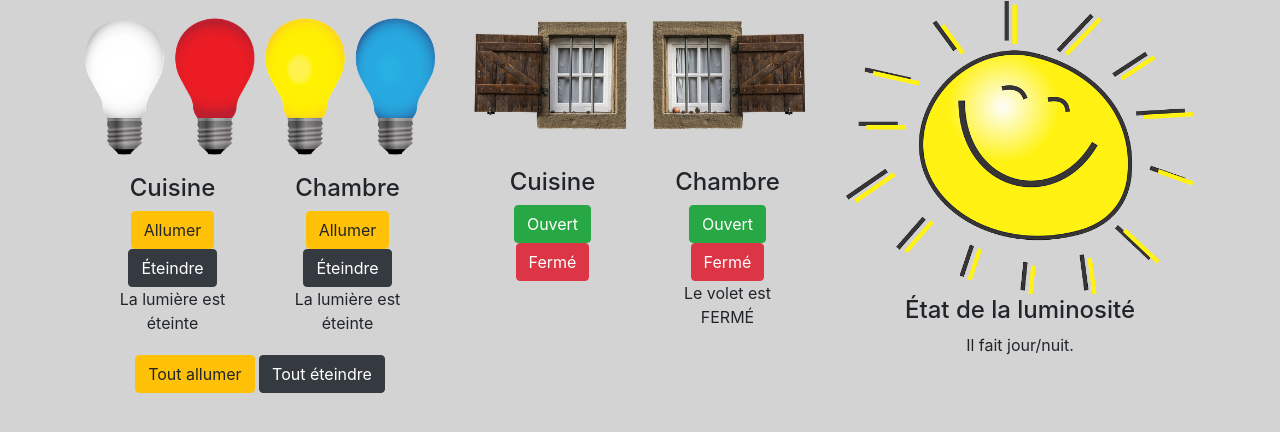
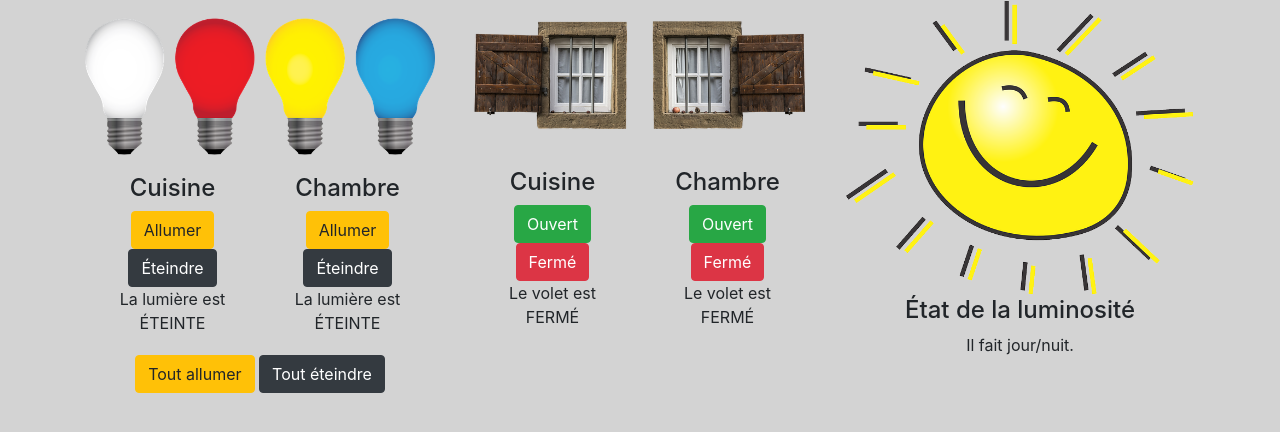
Before and after one commit to mgabelle/interfaceIot, a Flask app: page / in a window 1280 px wide. Shown: the part 187-619 px from the top of the page. Run offline with Flask 2, Linux system fonts and the light colour scheme; some libraries are stand-ins or nearby versions.

Commit message:
fix variable number dans blindDown()

```diff
--- a/static/script.js
+++ b/static/script.js
@@ -40,18 +40,18 @@ function useApi(state,light){
 // lightAll
 function lightAllOn(){
     var xhttp =new XMLHttpRequest();
-    xhttp.open("GET",url+"lightOn/11/13");
+    xhttp.open("GET",url+"lightAllOn/11/13");
     xhttp.send();
 }
 
 function lightAllOff(){
     var xhttp =new XMLHttpRequest();
-    xhttp.open("GET",url+"lightOff/11/13");
+    xhttp.open("GET",url+"lightAllOff/11/13");
     xhttp.send();
 }
 
 // Get state of the light && blind
-var urlState = url + "lightState/";
+const urlState = url + "lightState/";
 
 function getState(){
     var xhttp = new XMLHttpRequest();
@@ -60,11 +60,11 @@ function getState(){
     xhttp.open("GET",urlState+"11");
     xhttp.onload = function() {
         var el = "";
-        // console.log(this.responseText + " => type:"+typeof response);
+        console.log(this.responseText + " => type:"+typeof response);
         if(this.responseText == "1"){
-            el = "ALLUMEE";
+            el = "ALLUMÉE";
         } else {
-            el = "ETEINTE";
+            el = "ÉTEINTE";
         }
 
         document.getElementById('cuisine').innerHTML = "La lumière est " + el;
@@ -73,13 +73,12 @@ function getState(){
 
     var xhttp = new XMLHttpRequest();
 
-    // cuisine
+    // chambre
     xhttp.open("GET",urlState+"13");
     xhttp.onload = function() {
         var el = "";
-        var response = this.responseText;
-        // console.log(response + " => type :"+typeof response);
-        if(response == "1"){
+        console.log(this.responseText + " => type :"+typeof response);
+        if(this.responseText == "1"){
             el = "ALLUMEE";
         } else {
             el = "ETEINTE";
@@ -94,9 +93,8 @@ function getState(){
     xhttp.open("GET",urlBlindState);
     xhttp.onload = function() {
         var el = "";
-        var response = this.responseText;
-        // console.log(response + " => type :"+typeof response);
-        if(response == "1"){
+        console.log(this.responseText + " => type :"+typeof response);
+        if(this.responseText == "1"){
             el = "OUVERT";
         } else {
             el = "FERMÉ";
@@ -123,7 +121,7 @@ function blindUp(number){
     xhttp.send();
 }
 
-function blindDown(){
+function blindDown(number){
     var xhttp = new XMLHttpRequest();
     xhttp.open("GET",url+"blindDown/"+number);
     xhttp.send();
--- a/templates/home.html
+++ b/templates/home.html
@@ -40,14 +40,14 @@
 							<h4>Cuisine</h4>
 							<button type="button" class="btn btn-warning" onclick="useApi('on',11)">Allumer</button>
 							<button type="button" class="btn btn-dark" onclick="useApi('off',11)">Éteindre</button>
-							<p class="card-text" id="cuisine">La lumière est éteinte</p>
+							<p class="card-text" id="cuisine">La lumière est ÉTEINTE</p>
 
 						</div>
 						<div class="col">
 							<h4>Chambre</h4>
 							<button type="button" class="btn btn-warning" onclick="useApi('on',13)">Allumer</button>
 							<button type="button" class="btn btn-dark" onclick="useApi('off',13)">Éteindre</button>
-							<p class="card-text" id="chambre">La lumière est éteinte</p>
+							<p class="card-text" id="chambre">La lumière est ÉTEINTE</p>
 						</div>
 					</div>
 				</div>
@@ -66,7 +66,9 @@
 							<h4>Cuisine</h4>
                             <button type="button" class="btn btn-success" onclick="">Ouvert</button>
 							<button type="button" class="btn btn-danger" onclick="">Fermé</button>
+							<p class="card-text" id="blind-state-chambre">Le volet est FERMÉ</p>
 						</div>
+						<!-- chambre -->
 						<div class="col">
 							<h4>Chambre</h4>
 							<button type="button" class="btn btn-success" onclick="blindUp(12)">Ouvert</button>
```
